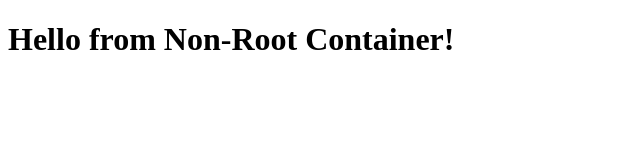
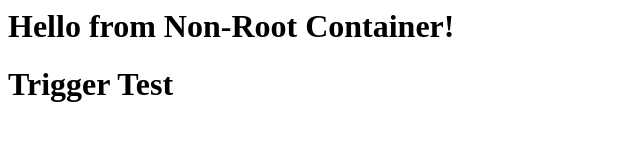
Before and after one commit to tomhac3k/tekton-pipelines, a plain HTML site: page index.html in a window 1280 px wide. Shown: the whole page, without its empty margins (0-640 px from the left). Drawn offline with Linux system fonts and the light colour scheme.

Commit message:
Trigger Test

```diff
--- a/index.html
+++ b/index.html
@@ -1,9 +1,10 @@
-<!DOCTYPE html>
+<DOCTYPE html>
 <html>
 <head>
   <title>My Non-Root Web App from GitHub</title>
 </head>
 <body>
   <h1>Hello from Non-Root Container!</h1>
+  <h1>Trigger Test</h1>
 </body>
 </html>
```
